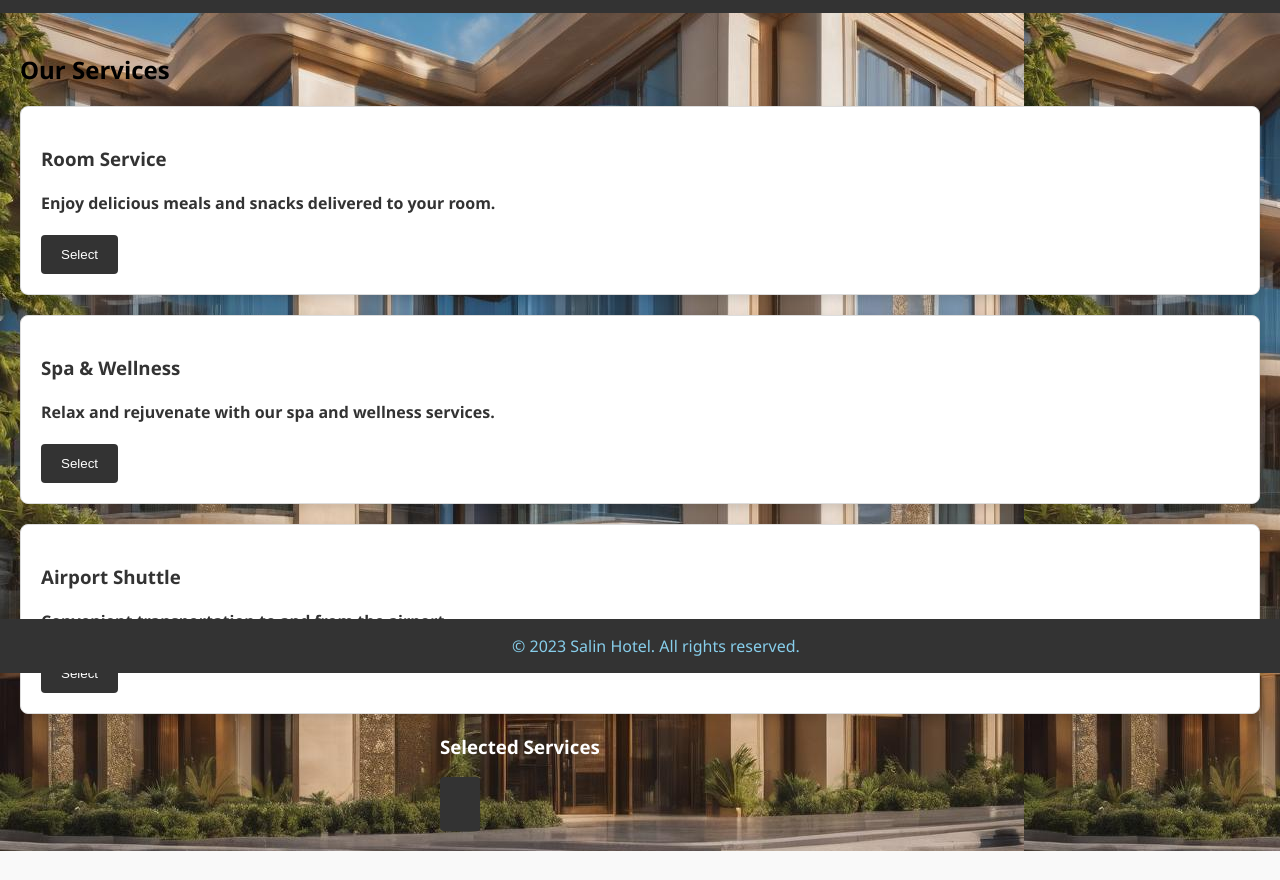
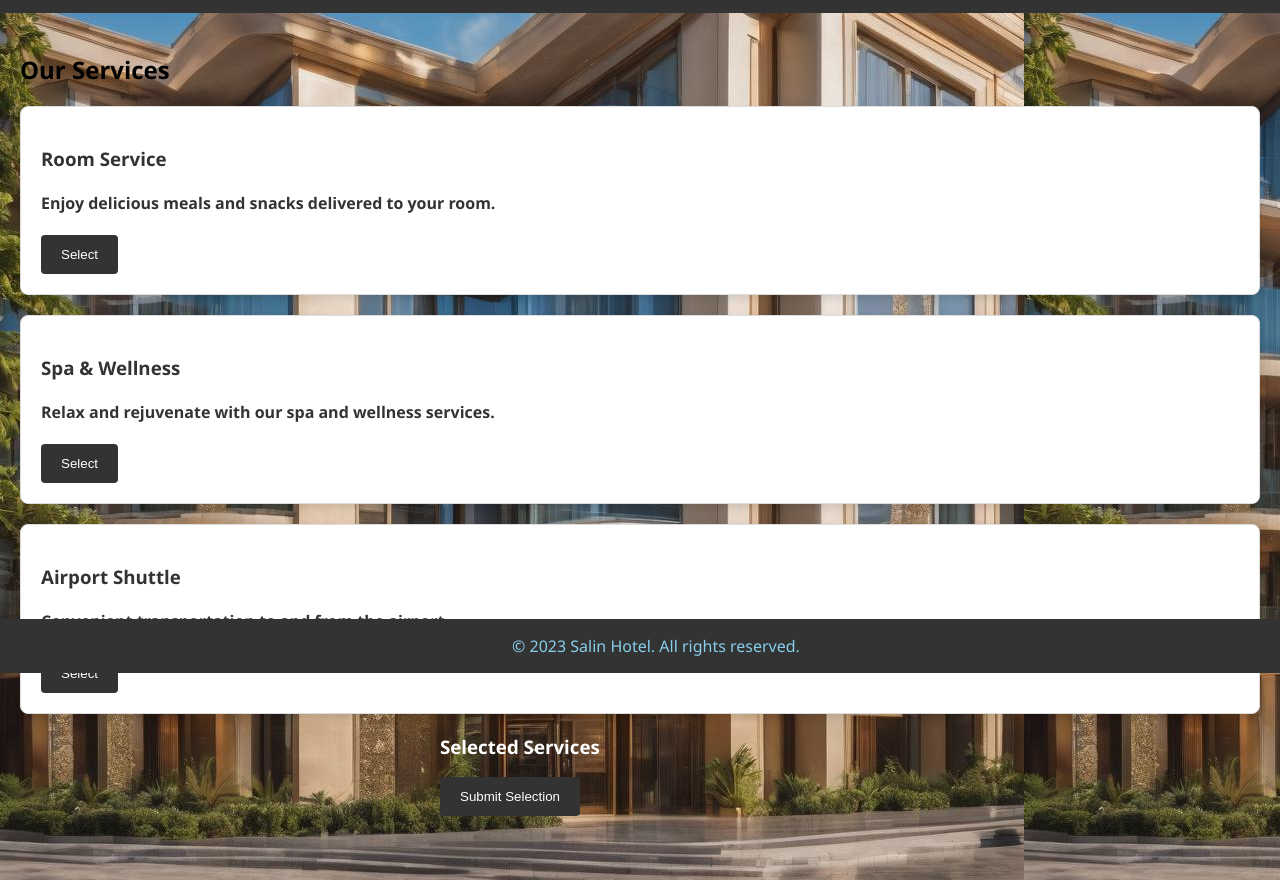
Before and after one commit to JoshMith/salinhotel.github.io, a plain HTML site: page services.html in a window 1280 px wide. Shown: the part 127-1007 px from the top of the page. Before the commit the page ends 978 px from the top, so only its background shows below. Drawn offline with Linux system fonts and the light colour scheme.

Commit message:
Update services.html

```diff
--- a/services.html
+++ b/services.html
@@ -44,7 +44,7 @@
     <form id="selectedServicesForm" action="your-server-endpoint" method="post">
       <h3 style="color: #ffffff;">Selected Services</h3>
       <ul id="selectedServicesList"></ul>
-      <button onclick="selectService()>Submit Selection</button>
+      <button type="submit">Submit Selection</button>
       <br>
       <br>
       <br>
```
